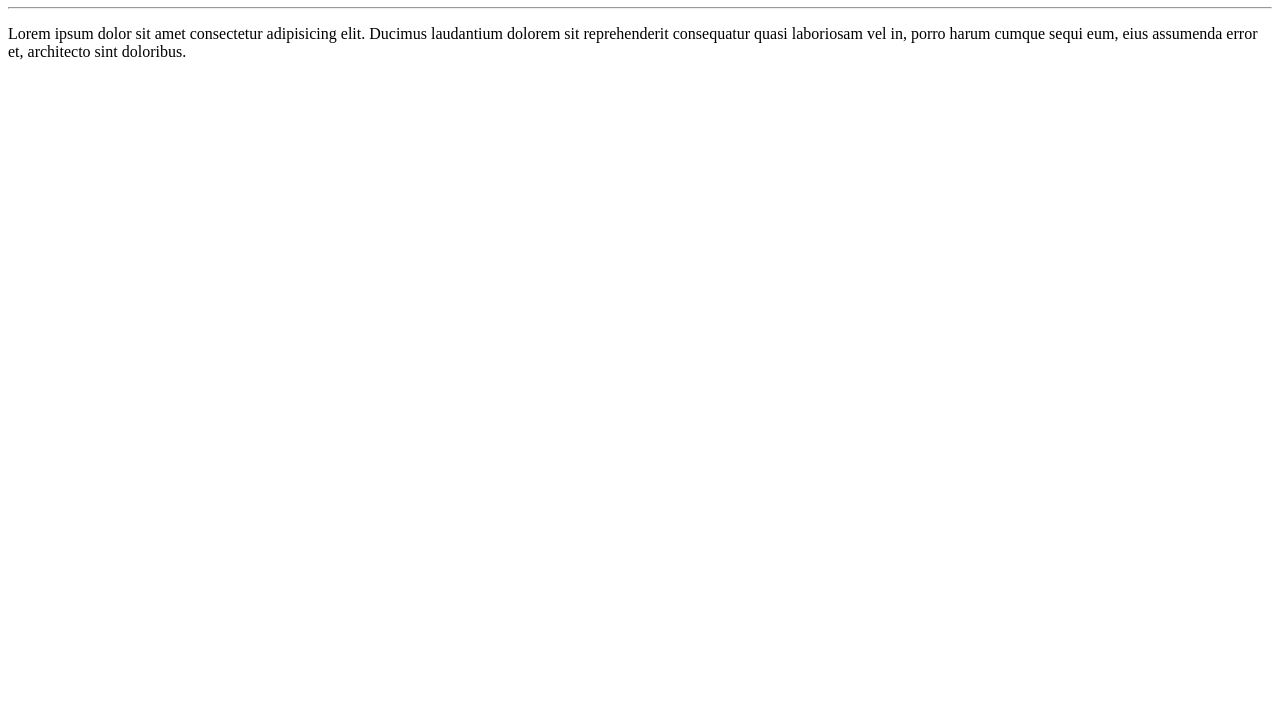
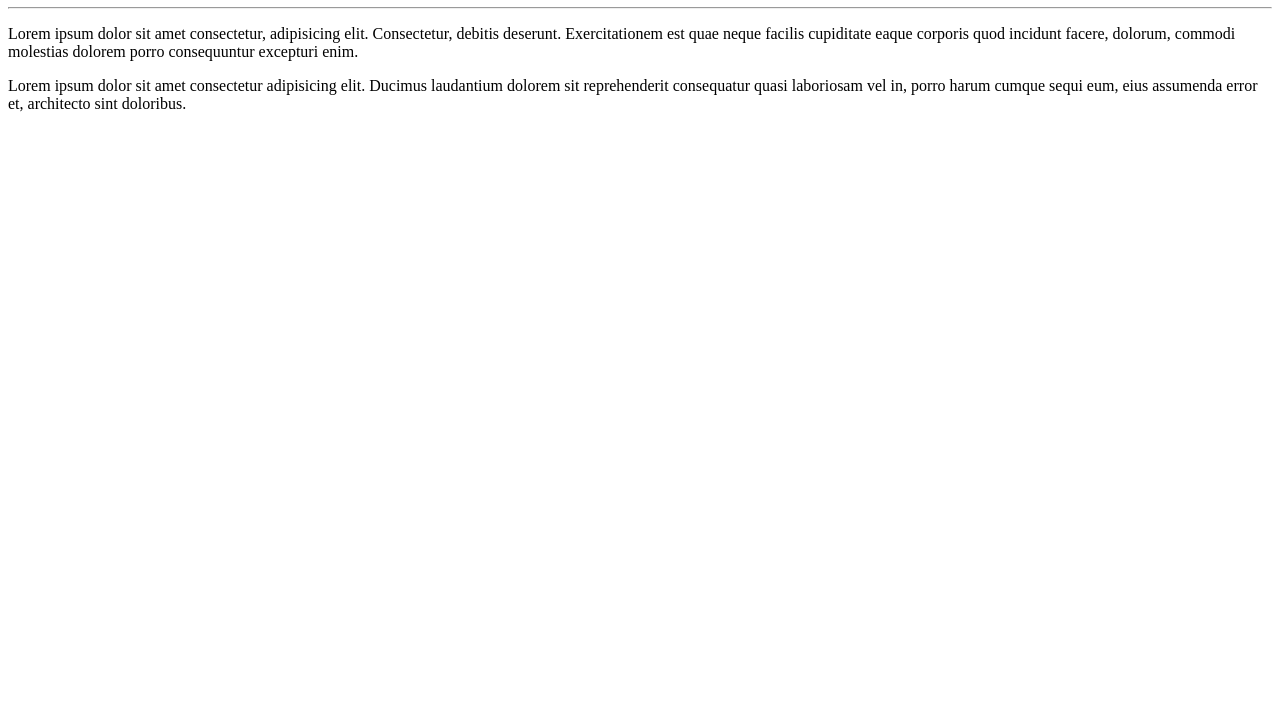
Before and after one commit to Deby-xavier/Ola-Mundo1, a plain HTML site: page site exemplo/index.html in a window 1280 px wide. Shown: the part 73-800 px from the top of the page. Drawn offline with Linux system fonts and the light colour scheme.

Commit message:
adcionei paragrafo

```diff
--- a/site exemplo/index.html
+++ b/site exemplo/index.html
@@ -8,7 +8,7 @@
 </head>
 <h1>Olá, Mundo</h1>
 <hr>
-
+<p>Lorem ipsum dolor sit amet consectetur, adipisicing elit. Consectetur, debitis deserunt. Exercitationem est quae neque facilis cupiditate eaque corporis quod incidunt facere, dolorum, commodi molestias dolorem porro consequuntur excepturi enim.</p>
 <p>Lorem ipsum dolor sit amet consectetur adipisicing elit. Ducimus laudantium dolorem sit reprehenderit consequatur quasi laboriosam vel in, porro harum cumque sequi eum, eius assumenda error et, architecto sint doloribus.</p>
 <body>
 
```
